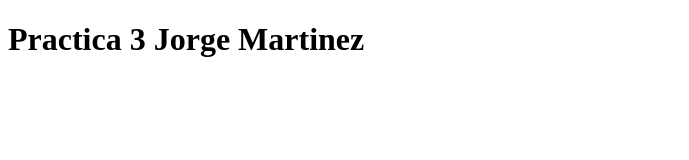
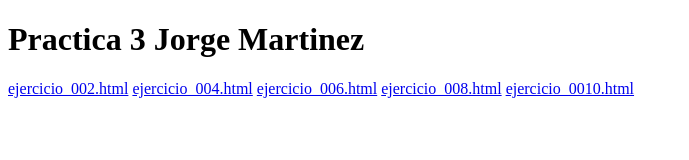
Before and after one commit to yooooorch/practica3, a plain HTML site: page index.html in a window 1280 px wide. Shown: the whole page, without its empty margins (0-689 px from the left). Drawn offline with Linux system fonts and the light colour scheme.

Commit message:
Update index.html

```diff
--- a/index.html
+++ b/index.html
@@ -8,5 +8,16 @@
 
 <body>
     <h1>Practica 3 Jorge Martinez</h1>
+    <a href="https://github.com/yooooorch/practica3/ejercicio_001.html>ejercicio_001.html</a>
+    <a href="https://github.com/yooooorch/practica3/ejercicio_002.html>ejercicio_002.html</a>
+    <a href="https://github.com/yooooorch/practica3/ejercicio_003.html>ejercicio_003.html</a>
+    <a href="https://github.com/yooooorch/practica3/ejercicio_004.html>ejercicio_004.html</a>
+    <a href="https://github.com/yooooorch/practica3/ejercicio_005.html>ejercicio_005.html</a>
+     <a href="https://github.com/yooooorch/practica3/ejercicio_006.html>ejercicio_006.html</a>
+    <a href="https://github.com/yooooorch/practica3/ejercicio_007.html>ejercicio_007.html</a>
+             <a href="https://github.com/yooooorch/practica3/ejercicio_008.html>ejercicio_008.html</a>
+    <a href="https://github.com/yooooorch/practica3/ejercicio_009.html>ejercicio_009.html</a>
+             <a href="https://github.com/yooooorch/practica3/ejercicio_0010.html>ejercicio_0010.html</a>
+    <a href="https://github.com/yooooorch/practica3/ejercicio_0011.html>ejercicio_0011.html</a>
 </body>
 </html>
```
